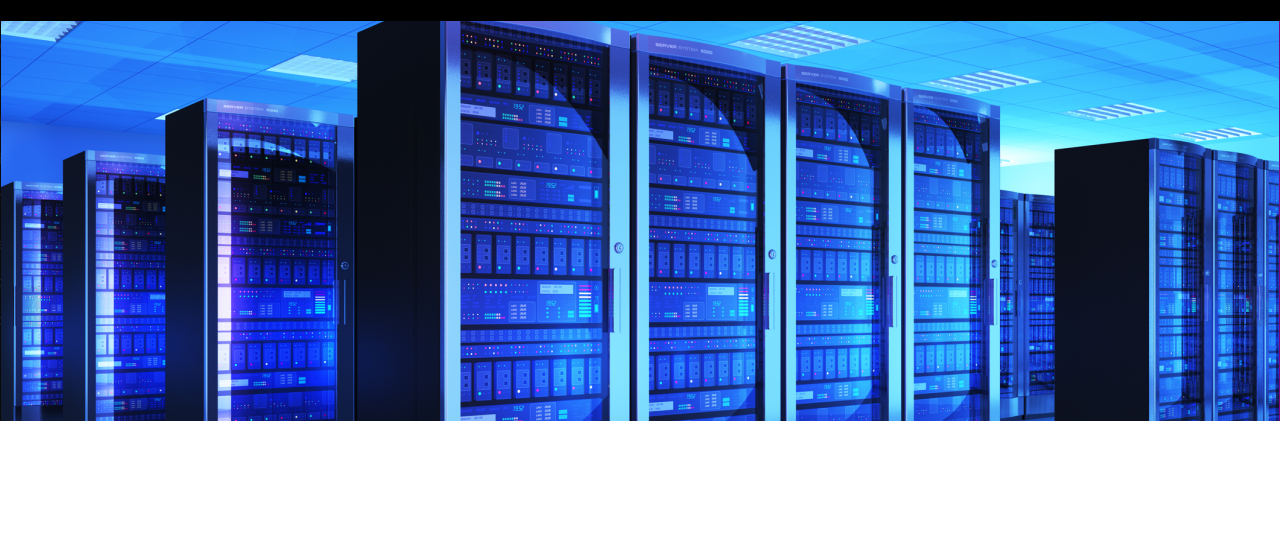
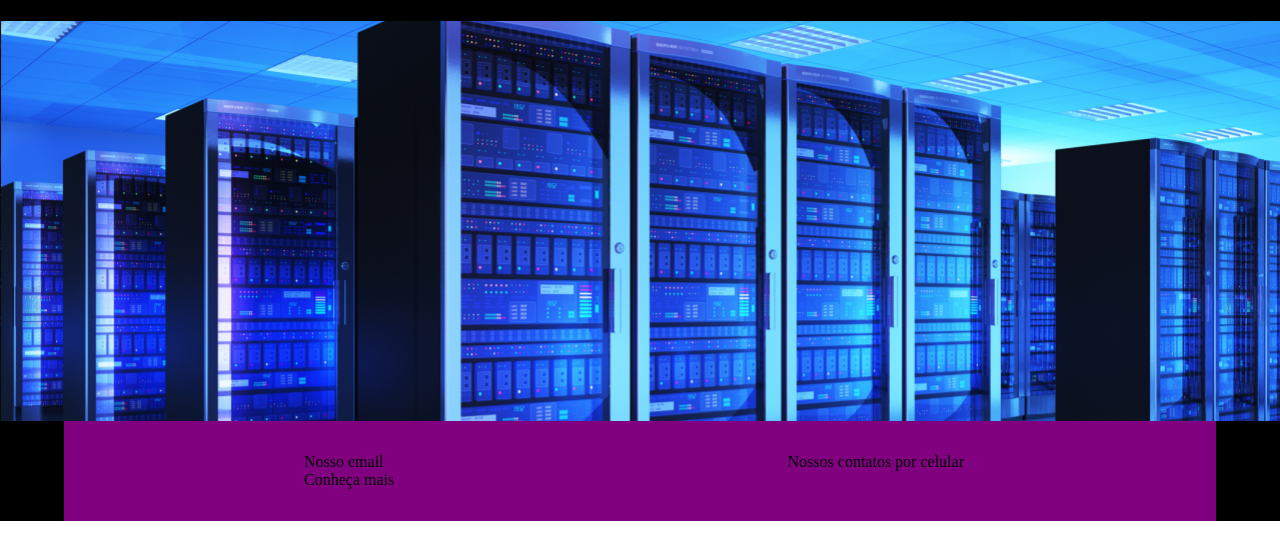
Before and after one commit to dtt-members/data_temp_track, a plain HTML site: page Site/insitucional/NovoSite/index.html in a window 1280 px wide. Shown: the part 74-634 px from the top of the page. Drawn offline with Linux system fonts and the light colour scheme.

Commit message:
Inicio header Site Inst

```diff
--- a/Site/insitucional/NovoSite/index.html
+++ b/Site/insitucional/NovoSite/index.html
@@ -30,13 +30,20 @@
             </div>
         </div>
     </div>
+    <!-- banner -->
 
+    <!-- FOOTER -->
+    <div class="footer">
+        <div class="container">
+            <ul class="listaFooter">
+                <li>Nosso email</li>
+                <li>Nossos contatos por celular</li>
+                <li>Conheça mais</li>
+            </ul>
+        </div>
+    </div>
 
-
-
-
-
-    <!-- banner -->
+    <!-- footer -->
 </body>
 
 </html>
--- a/Site/insitucional/NovoSite/style.css
+++ b/Site/insitucional/NovoSite/style.css
@@ -1,5 +1,5 @@
 body {
-    margin: 0;
+    margin:  0 0;
 }
 
 .header  {
@@ -38,8 +38,9 @@ body {
     height: 400px;
     margin: 0;
     background-color: purple;
-    background-image:  url(Imagens/Background.png);
+    background-image: url(Imagens/Background.png);
     background-repeat: no-repeat;
+    background-size: cover;
 }
 
 .banner .container {
@@ -52,5 +53,32 @@ body {
 
 .banner .container h1{
     margin: 100px 700px 0 0;
-    width: 10%;
+    width: 10% 0;
 }
+
+.footer {
+    display: flex;
+    justify-content: center;
+    align-items: center;
+    margin: 0% 0; /*ver isso conforme necessidade e ajuste do site*/
+    background-color: black;
+    height: 100px;
+    width: 100%;
+}
+
+.footer .container {
+    display: flex;
+    justify-content: center;
+    align-items: center;
+    width: 90%;
+    height: 100%;
+    background-color: purple;
+}
+
+.footer .container .listaFooter li{
+    list-style: none;
+    display: inline;
+    padding: 200px;
+    justify-content: space-between;
+
+}
```
Also changed, not shown: Site/tela site.png (added).
